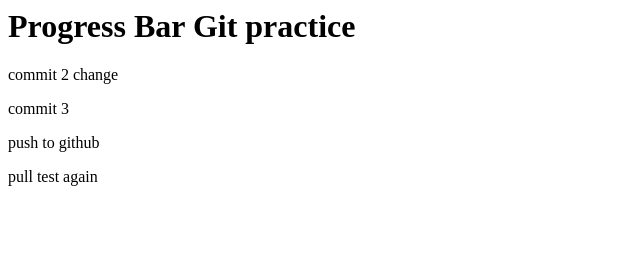
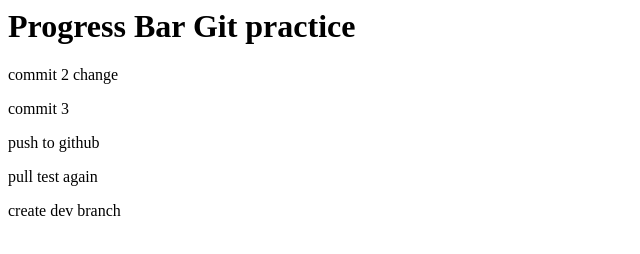
Before and after one commit to twilightboy/pbgit, a plain HTML site: page index.html in a window 1280 px wide. Shown: the whole page, without its empty margins (0-640 px from the left). Drawn offline with Linux system fonts and the light colour scheme.

Commit message:
Create dev branch

```diff
--- a/index.html
+++ b/index.html
@@ -3,3 +3,4 @@
 <p>commit 3</p>
 <span>push to github</span>
 <p>pull test again</p>
+<a>create dev branch</a>
```
